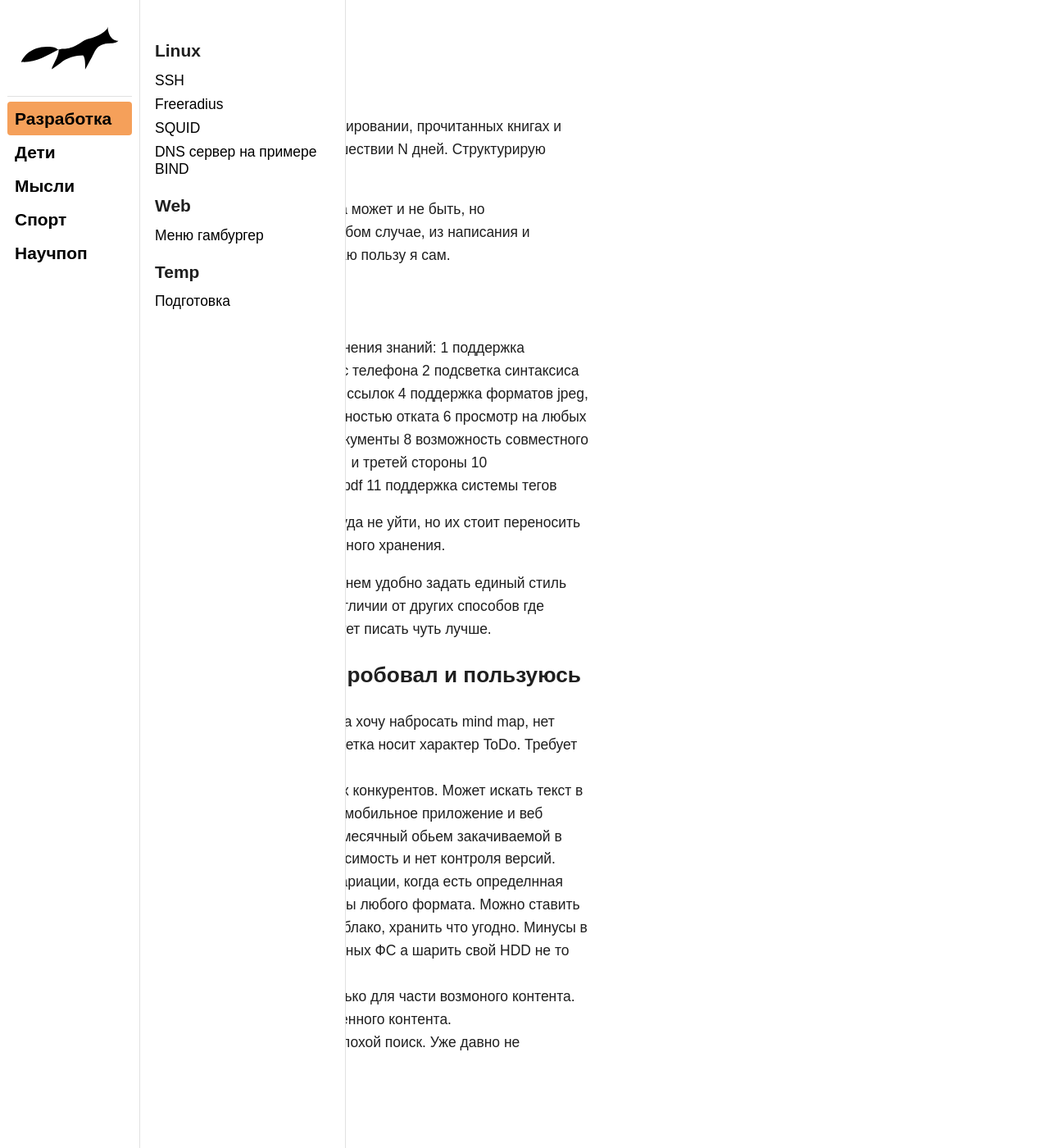
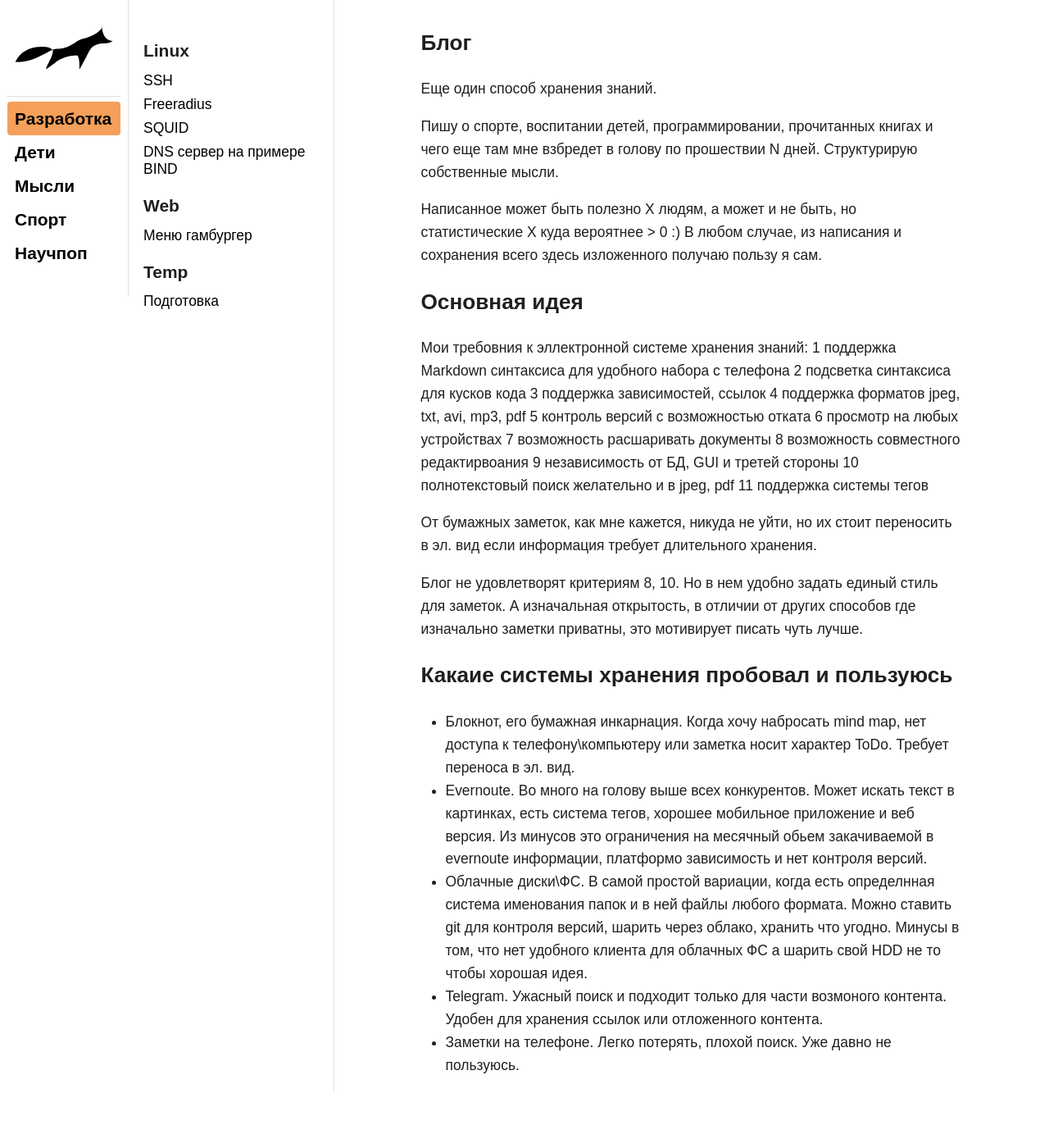
Before and after one commit to guest363/blog, a Jekyll site: the page built from index.md, in a window 1280 px wide and 1400 px high. Shown: the whole window at 82% size. Built offline with Jekyll 4.4.1, drawn with Linux system fonts in a browser that asks for light colours.

Commit message:
css to desck

```diff
--- a/css/footer.css
+++ b/css/footer.css
@@ -72,4 +72,7 @@ footer a {
   footer {
     grid-area: footer;
   }
+  .footer--nav {
+    display: none;
+  }
 }
--- a/css/nav.css
+++ b/css/nav.css
@@ -90,7 +90,7 @@
     width: 120px;
 }
 .menu {
-    width: 170px;
+    width: min-content;
     flex-grow: 0;
     flex-shrink: 0;
     border-right: 1px solid var(--color-border);
@@ -117,9 +117,15 @@
       grid-area: nav;
       display: flex !important;
       width: auto;
+      position: inherit;
     }
     .sub-menu--list {
         width: max-content;
         max-width: 250px;
     }
+    .menu, .sub-menu {
+    position: sticky;
+    top: 0;
+    height: min-content;
+    }
   }
--- a/css/style.css
+++ b/css/style.css
@@ -123,6 +123,7 @@ td {
       'nav blog'
       'footer footer';
     grid-template-columns: min-content;
+    display: grid;
   }
   .blog {
     grid-area: blog;
```
